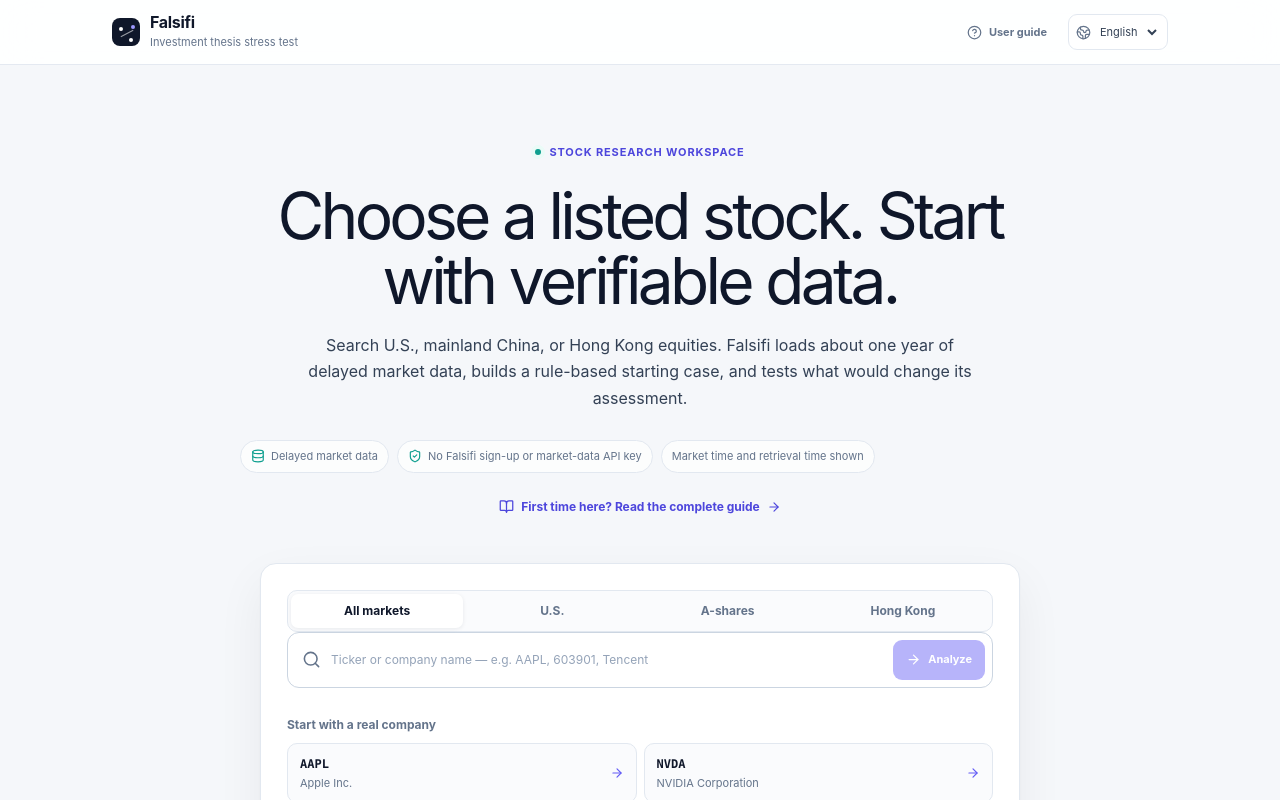
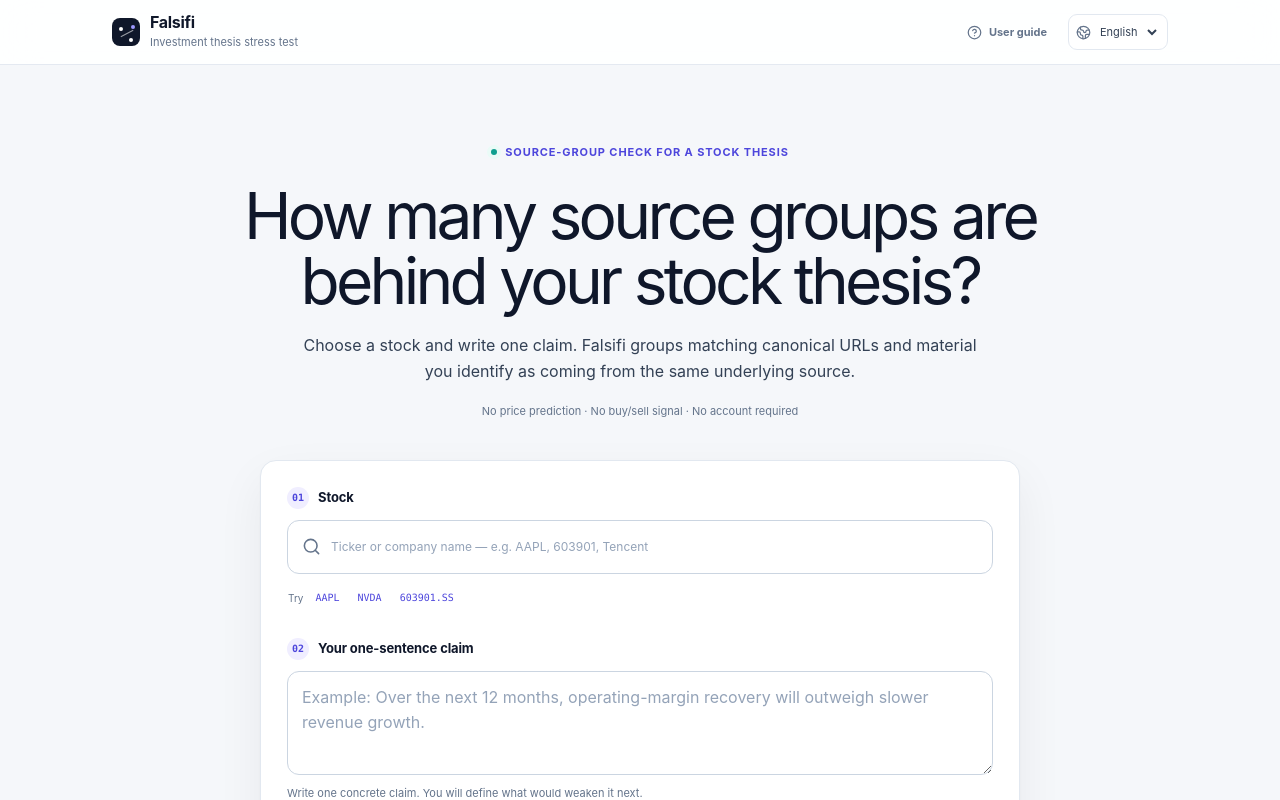
Before and after one commit to Nerowan08/Falsifi, a Next.js app: page / in a window 1280 px wide. Shown: the top 800 px of the page. Built offline with nearby package versions, Linux system fonts and the light colour scheme.

Commit message:
Refocus Falsifi on source-group verification

```diff
--- a/components/market-workspace.tsx
+++ b/components/market-workspace.tsx
@@ -4,8 +4,7 @@
   ArrowDownRight,
   ArrowRight,
   ArrowUpRight,
-  BookOpen,
-  Database,
+  Check,
   ExternalLink,
   FileUp,
   LoaderCircle,
@@ -18,7 +17,7 @@
   isMarketSnapshot,
   type MarketSnapshot,
 } from "@/lib/falsifi";
-import { t, type Locale } from "@/lib/i18n";
+import type { Locale } from "@/lib/i18n";
 import {
   MarketRegion,
   isExplicitSymbolInput,
@@ -33,6 +32,12 @@
   heroBody: string;
   searchPlaceholder: string;
   searchLabel: string;
+  thesisLabel: string;
+  thesisPlaceholder: string;
+  thesisHelp: string;
+  thesisRequired: string;
+  productBoundary: string;
+  selectedStock: string;
   marketsLabel: string;
   markets: Record<MarketRegion, string>;
   quickTitle: string;
@@ -74,12 +79,19 @@
 
 const MARKET_COPY: Record<Locale, MarketCopy> = {
   en: {
-    heroEyebrow: "Stock research workspace",
-    heroTitle: "Choose a listed stock. Start with verifiable data.",
+    heroEyebrow: "Source-group check for a stock thesis",
+    heroTitle: "How many source groups are behind your stock thesis?",
     heroBody:
-      "Search U.S., mainland China, or Hong Kong equities. Falsifi loads about one year of delayed market data, builds a rule-based starting case, and tests what would change its assessment.",
+      "Choose a stock and write one claim. Falsifi groups matching canonical URLs and material you identify as coming from the same underlying source.",
     searchPlaceholder: "Ticker or company name — e.g. AAPL, 603901, Tencent",
-    searchLabel: "Search stocks",
+    searchLabel: "Stock",
+    thesisLabel: "Your one-sentence claim",
+    thesisPlaceholder:
+      "Example: Over the next 12 months, operating-margin recovery will outweigh slower revenue growth.",
+    thesisHelp: "Write one concrete claim. You will define what would weaken it next.",
+    thesisRequired: "Write a specific claim of at least 12 characters.",
+    productBoundary: "No price prediction · No buy/sell signal · No account required",
+    selectedStock: "Selected",
     marketsLabel: "Stock markets",
     markets: {
       all: "All markets",
@@ -94,16 +106,16 @@
     searchHint: "Type a company name or ticker to search.",
     empty: "No matching listed stock was found.",
     unavailable:
-      "Market data is temporarily unavailable. Try the ticker again shortly.",
+      "Market context is unavailable, but you can still check your evidence.",
     errors: {
       invalidSymbol: "Enter a valid listed stock ticker.",
       unsupportedInstrument: "This workspace supports listed stocks only.",
       insufficientHistory:
-        "This stock does not yet have the 200 daily observations required for the analysis.",
+        "There is not enough history for market context; the evidence check can still continue.",
       notFound: "No listed stock was found for that ticker.",
     },
-    analyzing: "Loading market history…",
-    analyze: "Analyze",
+    analyzing: "Preparing the evidence check…",
+    analyze: "Check my thesis",
     changeStock: "Change stock",
     importCase: "Import an existing Falsifi case",
     overview: "Market overview",
@@ -127,12 +139,19 @@
       "Quotes may be delayed or incomplete. The latest daily bar and volume can be provisional before market close. Verify material figures with the exchange or issuer.",
   },
   "zh-CN": {
-    heroEyebrow: "股票研究工作台",
-    heroTitle: "选择一只上市股票，从可核查的数据开始。",
+    heroEyebrow: "股票判断来源归组工具",
+    heroTitle: "这项股票判断背后，有多少个来源组？",
     heroBody:
-      "搜索美股、A 股或港股。Falsifi 会读取约一年的延迟行情，生成一个可检查的规则模型初始案例，并测试什么变化会改变当前判断。",
+      "选择一只股票，写下一项判断。Falsifi 会将相同规范化网址，以及你明确标记为同源的材料归为一组。",
     searchPlaceholder: "股票代码或公司名称，例如 AAPL、603901、腾讯",
-    searchLabel: "搜索股票",
+    searchLabel: "股票",
+    thesisLabel: "用一句话写下你的判断",
+    thesisPlaceholder:
+      "例如：未来 12 个月，永创智能的海外扩张将带动收入增速回升。",
+    thesisHelp: "只写一个具体判断；下一步再写什么情况会削弱它。",
+    thesisRequired: "请写下一项不少于 12 个字符的具体判断。",
+    productBoundary: "不预测股价 · 不给买卖建议 · 无需账户",
+    selectedStock: "已选择",
     marketsLabel: "股票市场",
     markets: {
       all: "全部市场",
@@ -146,15 +165,16 @@
     delayed: "区分行情时间与获取时间",
     searchHint: "输入公司名称或股票代码开始搜索。",
     empty: "没有找到匹配的上市股票。",
-    unavailable: "行情服务暂时不可用，请稍后重新尝试该代码。",
+    unavailable: "行情背景暂时不可用，但仍可继续核查证据。",
     errors: {
       invalidSymbol: "请输入有效的上市股票代码。",
       unsupportedInstrument: "当前工作台仅支持上市股票。",
-      insufficientHistory: "该股票尚不足 200 个日度数据点，暂时无法生成分析。",
+      insufficientHistory:
+        "该股票历史数据不足以生成行情背景，但仍可继续核查证据。",
       notFound: "没有找到该代码对应的上市股票。",
     },
-    analyzing: "正在读取行情历史…",
-    analyze: "分析",
+    analyzing: "正在准备证据核查…",
+    analyze: "检查我的判断",
     changeStock: "更换股票",
     importCase: "导入已有 Falsifi 案例",
     overview: "行情概览",
@@ -178,12 +198,19 @@
       "行情可能延迟或不完整；交易时段内最新日线与成交量可能尚未收盘。重大数据请以交易所或公司披露为准。",
   },
   ja: {
-    heroEyebrow: "株式リサーチ",
-    heroTitle: "上場銘柄を選び、確認可能なデータから始めます。",
+    heroEyebrow: "株式仮説の出典グループ確認",
+    heroTitle: "その株式仮説の背後には、いくつの出典グループがありますか？",
     heroBody:
-      "米国株、中国A株、香港株を検索できます。約1年分の遅延市場データからルールベースの初期ケースを作り、評価が変わる条件をテストします。",
+      "銘柄と一つの仮説を入力します。同じ正規化URLと、同一の底層ソースだと明示した資料をグループ化します。",
     searchPlaceholder: "ティッカーまたは企業名 — AAPL、603901、Tencent",
-    searchLabel: "銘柄を検索",
+    searchLabel: "銘柄",
+    thesisLabel: "一文の仮説",
+    thesisPlaceholder:
+      "例：今後12か月、営業利益率の回復が売上成長の鈍化を上回る。",
+    thesisHelp: "具体的な仮説を一つ書き、次の画面で弱める条件を定義します。",
+    thesisRequired: "12文字以上の具体的な仮説を入力してください。",
+    productBoundary: "株価予測なし · 売買推奨なし · 登録不要",
+    selectedStock: "選択済み",
     marketsLabel: "株式市場",
     markets: {
       all: "すべて",
@@ -198,16 +225,16 @@
     searchHint: "企業名またはティッカーを入力してください。",
     empty: "一致する上場銘柄が見つかりません。",
     unavailable:
-      "市場データを一時的に取得できません。しばらくして再試行してください。",
+      "市場データは取得できませんが、証拠チェックは続けられます。",
     errors: {
       invalidSymbol: "有効な上場株式ティッカーを入力してください。",
       unsupportedInstrument: "このワークスペースは上場株式のみ対応します。",
       insufficientHistory:
-        "分析に必要な200営業日分のデータがまだありません。",
+        "市場背景に必要な履歴が不足していますが、証拠チェックは続けられます。",
       notFound: "そのティッカーに一致する上場株式が見つかりません。",
     },
-    analyzing: "市場履歴を読み込み中…",
-    analyze: "分析",
+    analyzing: "証拠チェックを準備中…",
+    analyze: "仮説を確認",
     changeStock: "銘柄を変更",
     importCase: "既存の Falsifi ケースを読み込む",
     overview: "市場スナップショット",
@@ -231,12 +258,19 @@
       "価格は遅延・欠損する場合があります。取引時間中の最新日足と出来高は暫定値の場合があります。重要な数値は取引所・発行体で確認してください。",
   },
   es: {
-    heroEyebrow: "Análisis bursátil",
-    heroTitle: "Elige una acción cotizada y empieza con datos verificables.",
+    heroEyebrow: "Comprobación de grupos de fuentes",
+    heroTitle: "¿Cuántos grupos de fuentes hay detrás de tu tesis?",
     heroBody:
-      "Busca acciones de EE. UU., China continental o Hong Kong. Falsifi carga aproximadamente un año de datos retrasados, crea un caso inicial basado en reglas y prueba qué cambiaría su evaluación.",
+      "Elige una acción y escribe una tesis. Falsifi agrupa URL canónicas iguales y materiales que identifiques como procedentes de la misma fuente.",
     searchPlaceholder: "Ticker o empresa — AAPL, 603901, Tencent",
-    searchLabel: "Buscar acciones",
+    searchLabel: "Acción",
+    thesisLabel: "Tu tesis en una frase",
+    thesisPlaceholder:
+      "Ejemplo: en 12 meses, la recuperación del margen compensará el menor crecimiento.",
+    thesisHelp: "Escribe una sola tesis concreta; después definirás qué la debilitaría.",
+    thesisRequired: "Escribe una tesis concreta de al menos 12 caracteres.",
+    productBoundary: "Sin precio objetivo · Sin señal de compra/venta · Sin cuenta",
+    selectedStock: "Seleccionada",
     marketsLabel: "Mercados bursátiles",
     markets: {
       all: "Todos",
@@ -251,16 +285,16 @@
     searchHint: "Escribe el nombre de una empresa o su ticker.",
     empty: "No se encontró una acción cotizada coincidente.",
     unavailable:
-      "Los datos de mercado no están disponibles temporalmente. Inténtalo de nuevo.",
+      "El contexto de mercado no está disponible, pero puedes continuar con la comprobación.",
     errors: {
       invalidSymbol: "Introduce un ticker bursátil válido.",
       unsupportedInstrument: "Este espacio solo admite acciones cotizadas.",
       insufficientHistory:
-        "La acción aún no tiene las 200 observaciones diarias requeridas.",
+        "No hay historial suficiente para el contexto de mercado, pero la comprobación puede continuar.",
       notFound: "No se encontró una acción cotizada con ese ticker.",
     },
-    analyzing: "Cargando historial de mercado…",
-    analyze: "Analizar",
+    analyzing: "Preparando la comprobación…",
+    analyze: "Comprobar mi tesis",
     changeStock: "Cambiar acción",
     importCase: "Importar un caso de Falsifi",
     overview: "Instantánea de mercado",
@@ -354,31 +388,39 @@
   locale,
   onSelect,
   onImport,
-  onOpenGuide,
 }: {
   locale: Locale;
-  onSelect: (snapshot: MarketSnapshot) => void;
+  onSelect: (
+    stock: StockSearchResult,
+    thesis: string,
+    snapshot?: MarketSnapshot,
+  ) => void;
   onImport: () => void;
-  onOpenGuide: () => void;
 }) {
   const text = marketUi(locale);
   const [query, setQuery] = useState("");
-  const [region, setRegion] = useState<MarketRegion>("all");
+  const [thesis, setThesis] = useState("");
+  const [selectedStock, setSelectedStock] =
+    useState<StockSearchResult | null>(null);
   const [results, setResults] = useState<StockSearchResult[]>([]);
   const [resultKey, setResultKey] = useState("");
   const [searching, setSearching] = useState(false);
   const [loadingSymbol, setLoadingSymbol] = useState("");
   const [error, setError] = useState("");
   const trimmedQuery = query.trim();
+  const trimmedThesis = thesis.trim();
+  const region: MarketRegion = "all";
   const minimumLength = /^\d+$/.test(trimmedQuery) ? 1 : 2;
   const queryReady = trimmedQuery.length >= minimumLength;
   const searchKey = `${region}:${trimmedQuery.toLocaleLowerCase(locale)}`;
   const visibleResults = resultKey === searchKey ? results : [];
   const isSearching =
-    queryReady && (searching || resultKey !== searchKey);
+    !selectedStock &&
+    queryReady &&
+    (searching || resultKey !== searchKey);
 
   useEffect(() => {
-    if (!queryReady) return;
+    if (!queryReady || selectedStock?.symbol === trimmedQuery) return;
 
     const controller = new AbortController();
     const timer = window.setTimeout(async () => {
@@ -422,11 +464,16 @@
     queryReady,
     region,
     searchKey,
+    selectedStock?.symbol,
     text,
     trimmedQuery,
   ]);
 
   const analyze = async (stock: StockSearchResult) => {
+    if (trimmedThesis.length < 12) {
+      setError(text.thesisRequired);
+      return;
+    }
     setLoadingSymbol(stock.symbol);
     setError("");
     try {
@@ -437,11 +484,25 @@
       });
       const response = await fetch(`/api/stocks/quote?${params}`);
       if (!response.ok) {
+        try {
+          const failure = (await response.clone().json()) as {
+            code?: string;
+          };
+          if (
+            failure.code === "INSUFFICIENT_HISTORY" ||
+            failure.code === "SERVICE_UNAVAILABLE"
+          ) {
+            onSelect(stock, trimmedThesis);
+            return;
+          }
+        } catch {
+          // Fall through to the localized blocking error below.
+        }
         throw new Error(await responseMessage(response, text));
       }
       const body = (await response.json()) as { snapshot?: unknown };
       if (!isMarketSnapshot(body.snapshot)) throw new Error(text.unavailable);
-      onSelect(body.snapshot);
+      onSelect(stock, trimmedThesis, body.snapshot);
     } catch (caught) {
       setError(caught instanceof Error ? caught.message : text.unavailable);
     } finally {
@@ -451,7 +512,17 @@
 
   const submit = (event: FormEvent) => {
     event.preventDefault();
+    if (trimmedThesis.length < 12) {
+      setError(text.thesisRequired);
+      return;
+    }
+    if (selectedStock) {
+      void analyze(selectedStock);
+      return;
+    }
     if (visibleResults[0]) {
+      setSelectedStock(visibleResults[0]);
+      setQuery(visibleResults[0].symbol);
       void analyze(visibleResults[0]);
       return;
     }
@@ -470,10 +541,13 @@
     });
   };
 
-  const visiblePicks =
-    region === "all"
-      ? QUICK_PICKS
-      : QUICK_PICKS.filter((item) => item.region === region);
+  const selectResult = (stock: StockSearchResult) => {
+    setSelectedStock(stock);
+    setQuery(stock.symbol);
+    setResults([]);
+    setResultKey("");
+    setError("");
+  };
 
   return (
     <section className="stock-picker">
@@ -484,78 +558,39 @@
         </span>
         <h1>{text.heroTitle}</h1>
         <p>{text.heroBody}</p>
-        <div className="picker-trust">
-          <span>
-            <Database size={14} />
-            {text.realData}
-          </span>
-          <span>
-            <ShieldCheck size={14} />
-            {text.noAccount}
-          </span>
-          <span>{text.delayed}</span>
-        </div>
-        <button
-          type="button"
-          className="picker-guide"
-          onClick={onOpenGuide}
-        >
-          <BookOpen size={15} />
-          {t(locale, "guide.pickerCta")}
-          <ArrowRight size={14} />
-        </button>
+        <span className="picker-boundary">{text.productBoundary}</span>
       </div>
 
       <div className="stock-search-panel">
+        <form className="thesis-start-form" onSubmit={submit}>
+          <label className="start-field" htmlFor="stock-search-input">
+            <span>01</span>
+            <strong>{text.searchLabel}</strong>
+          </label>
           <div
-          className="market-tabs"
-          role="tablist"
-          aria-label={text.marketsLabel}
+            className={`stock-search ${selectedStock ? "selected" : ""}`}
           >
-          {(Object.keys(text.markets) as MarketRegion[]).map((item) => (
-            <button
-              type="button"
-              role="tab"
-              aria-selected={region === item}
-              className={region === item ? "active" : ""}
-              key={item}
-              onClick={() => setRegion(item)}
-            >
-              {text.markets[item]}
-            </button>
-          ))}
-        </div>
-
-        <form className="stock-search" onSubmit={submit}>
             <Search size={19} aria-hidden="true" />
-          <label className="sr-only" htmlFor="stock-search-input">
-            {text.searchLabel}
-          </label>
             <input
               id="stock-search-input"
               value={query}
-            onChange={(event) => setQuery(event.target.value)}
+              onChange={(event) => {
+                setQuery(event.target.value);
+                setSelectedStock(null);
+              }}
               placeholder={text.searchPlaceholder}
               autoComplete="off"
               spellCheck={false}
             />
-          <button
-            type="submit"
-            className="button primary"
-            disabled={
-              !trimmedQuery || Boolean(loadingSymbol) || isSearching
-            }
-          >
-            {isSearching ? (
-              <LoaderCircle className="spin" size={15} />
-            ) : (
-              <ArrowRight size={15} />
+            {selectedStock && (
+              <span className="selected-stock">
+                <Check size={14} />
+                {text.selectedStock}
+              </span>
             )}
-            {text.analyze}
-          </button>
-        </form>
+          </div>
 
-        {trimmedQuery && (
+          {trimmedQuery && !selectedStock && (
             <div className="stock-results" aria-live="polite">
               {isSearching && !visibleResults.length ? (
                 <div className="search-state">
@@ -567,8 +602,7 @@
                   <button
                     type="button"
                     key={stock.symbol}
-                  onClick={() => void analyze(stock)}
-                  disabled={Boolean(loadingSymbol)}
+                    onClick={() => selectResult(stock)}
                   >
                     <span className="result-symbol">{stock.symbol}</span>
                     <span className="result-company">
@@ -577,11 +611,7 @@
                         {stock.exchangeName || stock.exchange || stock.type}
                       </small>
                     </span>
-                  {loadingSymbol === stock.symbol ? (
-                    <LoaderCircle className="spin" size={16} />
-                  ) : (
                     <ArrowRight size={16} />
-                  )}
                   </button>
                 ))
               ) : !error ? (
@@ -590,42 +620,68 @@
             </div>
           )}
 
+          {!trimmedQuery && (
+            <div className="ticker-examples">
+              {QUICK_PICKS.slice(0, 3).map((stock) => (
+                <button
+                  type="button"
+                  key={stock.symbol}
+                  onClick={() => selectResult(stock)}
+                >
+                  {stock.symbol}
+                </button>
+              ))}
+            </div>
+          )}
+
+          <label className="start-field" htmlFor="thesis-input">
+            <span>02</span>
+            <strong>{text.thesisLabel}</strong>
+          </label>
+          <textarea
+            id="thesis-input"
+            value={thesis}
+            onChange={(event) => setThesis(event.target.value)}
+            placeholder={text.thesisPlaceholder}
+            rows={3}
+            minLength={12}
+            maxLength={5000}
+            required
+          />
+          <small className="thesis-help">{text.thesisHelp}</small>
+
           {error && (
             <p className="market-error" role="alert">
               {error}
             </p>
           )}
 
-        {!trimmedQuery && (
-          <div className="quick-picks">
-            <span>{text.quickTitle}</span>
-            <div>
-              {visiblePicks.map((stock) => (
           <button
-                  type="button"
-                  key={stock.symbol}
-                  onClick={() => void analyze(stock)}
-                  disabled={Boolean(loadingSymbol)}
+            type="submit"
+            className="button primary start-submit"
+            disabled={
+              !trimmedQuery ||
+              trimmedThesis.length < 12 ||
+              Boolean(loadingSymbol) ||
+              isSearching
+            }
           >
-                  <strong>{stock.symbol}</strong>
-                  <span>{stock.name}</span>
-                  {loadingSymbol === stock.symbol ? (
-                    <LoaderCircle className="spin" size={14} />
+            {loadingSymbol ? (
+              <LoaderCircle className="spin" size={16} />
             ) : (
-                    <ArrowRight size={14} />
+              <ArrowRight size={16} />
             )}
+            {loadingSymbol ? text.analyzing : text.analyze}
           </button>
-              ))}
-            </div>
-          </div>
-        )}
+        </form>
 
-        <div className="picker-import">
+        <details className="picker-secondary">
+          <summary>{text.importCase}</summary>
           <button type="button" onClick={onImport}>
             <FileUp size={14} />
             {text.importCase}
           </button>
-        </div>
+        </details>
       </div>
     </section>
   );
```
Lines whose indentation alone changed are shown as unchanged.
